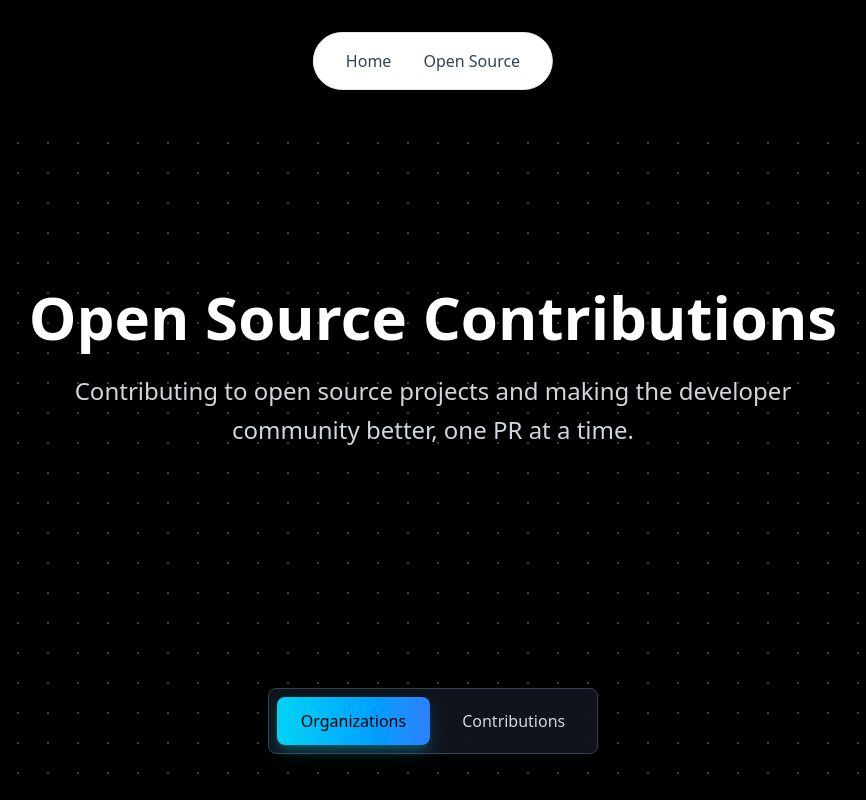
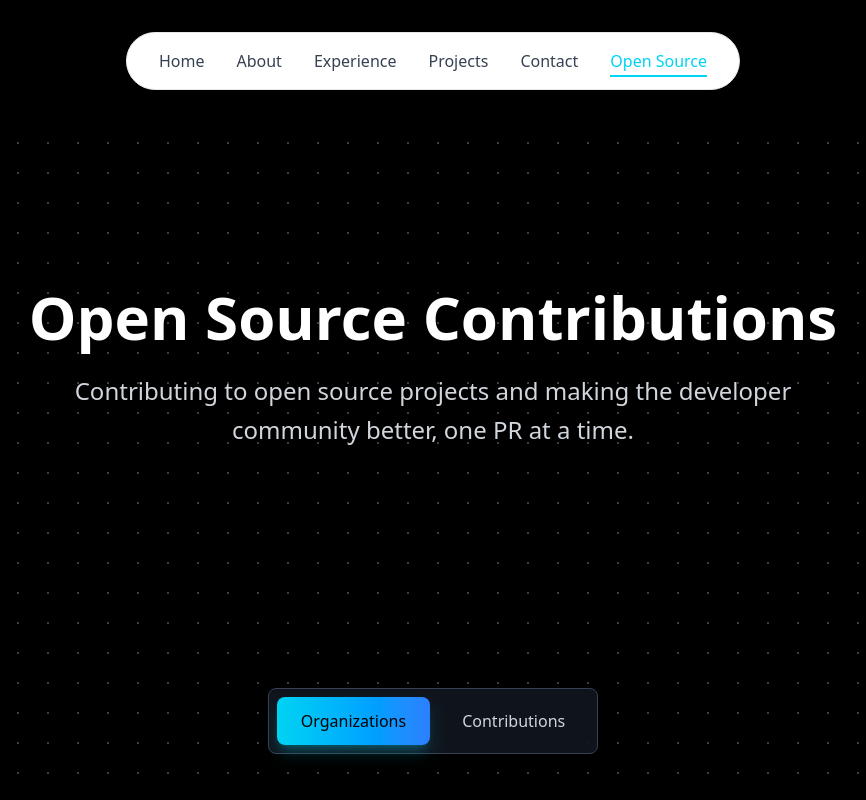
Before and after one commit to jnvreddy/Portfolio, a React (Vite) app: page /opensource in a window 1280 px wide. Shown: the top 800 px of the page, without its empty margins (207-1073 px from the left). Built offline with nearby package versions, Linux system fonts and the light colour scheme.

Commit message:
header option visibility issue fixed

```diff
--- a/src/components/Header.tsx
+++ b/src/components/Header.tsx
@@ -1,46 +1,157 @@
-import React from 'react';
-import { Link, useLocation } from 'react-router-dom';
+import React, { useEffect, useState } from 'react';
+import { Link, useLocation, useNavigate } from 'react-router-dom';
 
 const Header: React.FC = () => {
   const location = useLocation();
+  const navigate = useNavigate();
   const isHomePage = location.pathname === '/';
+  const isOpenSourcePage = location.pathname === '/opensource';
+  const [activeSection, setActiveSection] = useState<string>('');
+
+  // Handle section navigation from other pages
+  const handleSectionClick = (e: React.MouseEvent<HTMLAnchorElement>, section: string) => {
+    e.preventDefault();
+    if (!isHomePage) {
+      navigate('/');
+      // Wait for navigation, then scroll to section
+      setTimeout(() => {
+        const element = document.getElementById(section);
+        if (element) {
+          element.scrollIntoView({ behavior: 'smooth' });
+        }
+      }, 100);
+    } else {
+      const element = document.getElementById(section);
+      if (element) {
+        element.scrollIntoView({ behavior: 'smooth' });
+      }
+    }
+  };
+
+  // Track active section on home page
+  useEffect(() => {
+    if (!isHomePage) {
+      setActiveSection('');
+      return;
+    }
+
+    const handleScroll = () => {
+      const sections = ['home', 'about', 'experience', 'projects', 'contact'];
+      const scrollPosition = window.scrollY + 200; // Offset for header
+
+      for (let i = sections.length - 1; i >= 0; i--) {
+        const section = document.getElementById(sections[i]);
+        if (section && section.offsetTop <= scrollPosition) {
+          setActiveSection(sections[i]);
+          break;
+        }
+      }
+    };
+
+    // Handle hash navigation on page load
+    if (location.hash) {
+      const hash = location.hash.substring(1);
+      if (['home', 'about', 'experience', 'projects', 'contact'].includes(hash)) {
+        setTimeout(() => {
+          const element = document.getElementById(hash);
+          if (element) {
+            element.scrollIntoView({ behavior: 'smooth' });
+            setActiveSection(hash);
+          }
+        }, 100);
+      }
+    } else {
+      setActiveSection('home');
+    }
+
+    window.addEventListener('scroll', handleScroll);
+    handleScroll(); // Initial check
+
+    return () => window.removeEventListener('scroll', handleScroll);
+  }, [isHomePage, location.hash]);
+
+  const getLinkClassName = (path: string, section?: string) => {
+    let isActive = false;
+
+    if (path === '/') {
+      if (section) {
+        // For section links, check if this section is active
+        isActive = isHomePage && activeSection === section;
+      } else {
+        // For Home link, check if we're on home page and at top or home section
+        isActive = isHomePage && (activeSection === 'home' || activeSection === '');
+      }
+    } else if (path === '/opensource') {
+      isActive = isOpenSourcePage;
+    }
+
+    return `transition-all duration-300 hover:scale-105 relative group ${
+      isActive
+        ? 'text-cyan-400'
+        : 'text-gray-700 hover:text-white'
+    }`;
+  };
 
   return (
     <header className="fixed top-8 left-1/2 transform -translate-x-1/2 z-50 bg-white border border-gray-200 rounded-full px-8 py-4 shadow-sm">
       <nav className="flex space-x-8">
         <Link
           to="/"
-          className="text-gray-700 hover:text-white transition-all duration-300 hover:scale-105 relative group"
+          className={getLinkClassName('/')}
         >
           Home
-          <span className="absolute -bottom-1 left-0 w-0 h-0.5 bg-cyan-400 transition-all duration-300 group-hover:w-full"></span>
+          <span className={`absolute -bottom-1 left-0 h-0.5 bg-cyan-400 transition-all duration-300 ${
+            (isHomePage && (activeSection === 'home' || activeSection === '')) ? 'w-full' : 'w-0 group-hover:w-full'
+          }`}></span>
         </Link>
-        {isHomePage && (
-          <>
-            <a href="#about" className="text-gray-700 hover:text-white transition-all duration-300 hover:scale-105 relative group">
+        <a
+          href="#about"
+          onClick={(e) => handleSectionClick(e, 'about')}
+          className={getLinkClassName('/', 'about')}
+        >
           About
-              <span className="absolute -bottom-1 left-0 w-0 h-0.5 bg-cyan-400 transition-all duration-300 group-hover:w-full"></span>
+          <span className={`absolute -bottom-1 left-0 h-0.5 bg-cyan-400 transition-all duration-300 ${
+            activeSection === 'about' ? 'w-full' : 'w-0 group-hover:w-full'
+          }`}></span>
         </a>
-            <a href="#experience" className="text-gray-700 hover:text-white transition-all duration-300 hover:scale-105 relative group">
+        <a
+          href="#experience"
+          onClick={(e) => handleSectionClick(e, 'experience')}
+          className={getLinkClassName('/', 'experience')}
+        >
           Experience
-              <span className="absolute -bottom-1 left-0 w-0 h-0.5 bg-cyan-400 transition-all duration-300 group-hover:w-full"></span>
+          <span className={`absolute -bottom-1 left-0 h-0.5 bg-cyan-400 transition-all duration-300 ${
+            activeSection === 'experience' ? 'w-full' : 'w-0 group-hover:w-full'
+          }`}></span>
         </a>
-            <a href="#projects" className="text-gray-700 hover:text-white transition-all duration-300 hover:scale-105 relative group">
+        <a
+          href="#projects"
+          onClick={(e) => handleSectionClick(e, 'projects')}
+          className={getLinkClassName('/', 'projects')}
+        >
           Projects
-              <span className="absolute -bottom-1 left-0 w-0 h-0.5 bg-cyan-400 transition-all duration-300 group-hover:w-full"></span>
+          <span className={`absolute -bottom-1 left-0 h-0.5 bg-cyan-400 transition-all duration-300 ${
+            activeSection === 'projects' ? 'w-full' : 'w-0 group-hover:w-full'
+          }`}></span>
         </a>
-            <a href="#contact" className="text-gray-700 hover:text-white transition-all duration-300 hover:scale-105 relative group">
+        <a
+          href="#contact"
+          onClick={(e) => handleSectionClick(e, 'contact')}
+          className={getLinkClassName('/', 'contact')}
+        >
           Contact
-              <span className="absolute -bottom-1 left-0 w-0 h-0.5 bg-cyan-400 transition-all duration-300 group-hover:w-full"></span>
+          <span className={`absolute -bottom-1 left-0 h-0.5 bg-cyan-400 transition-all duration-300 ${
+            activeSection === 'contact' ? 'w-full' : 'w-0 group-hover:w-full'
+          }`}></span>
         </a>
-          </>
-        )}
         <Link
           to="/opensource"
-          className="text-gray-700 hover:text-white transition-all duration-300 hover:scale-105 relative group"
+          className={getLinkClassName('/opensource')}
         >
           Open Source
-          <span className="absolute -bottom-1 left-0 w-0 h-0.5 bg-cyan-400 transition-all duration-300 group-hover:w-full"></span>
+          <span className={`absolute -bottom-1 left-0 h-0.5 bg-cyan-400 transition-all duration-300 ${
+            isOpenSourcePage ? 'w-full' : 'w-0 group-hover:w-full'
+          }`}></span>
         </Link>
       </nav>
     </header>
```
Lines whose indentation alone changed are shown as unchanged.
